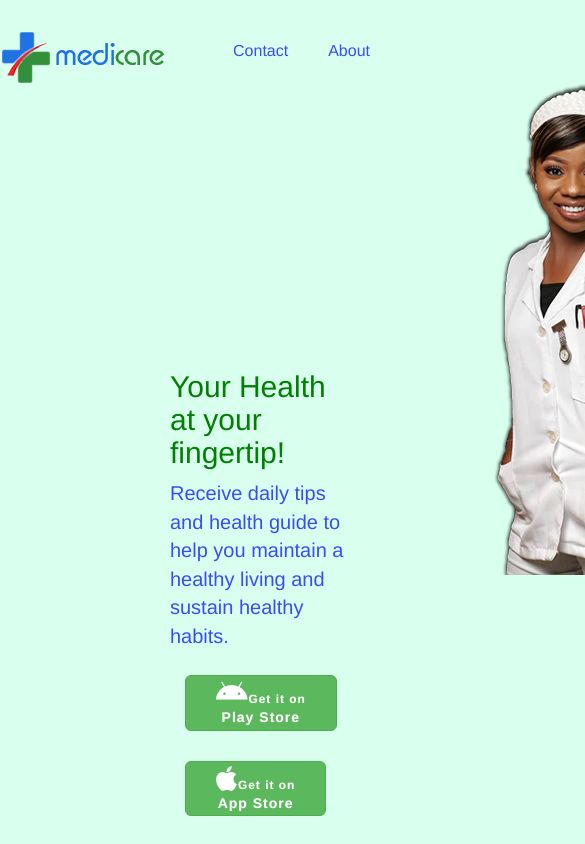
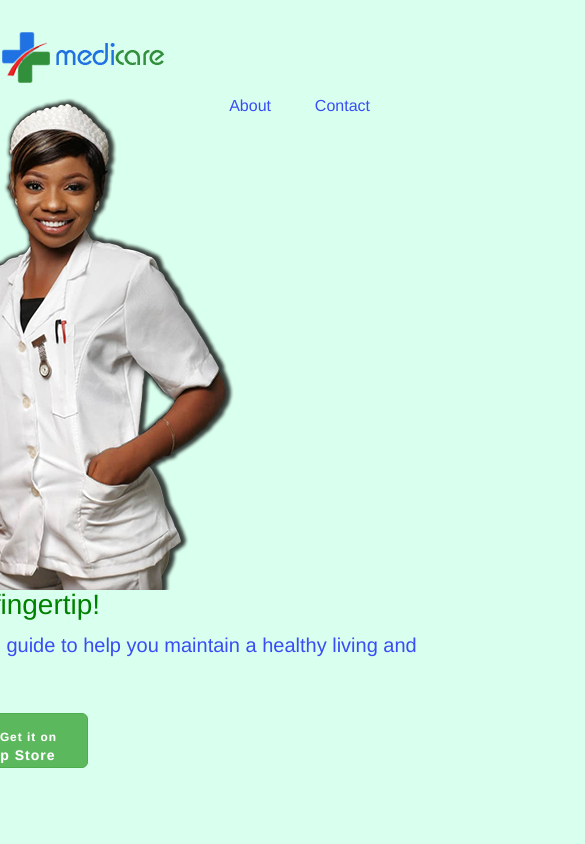
Before and after one commit to iamdejean/Medicare-Landing-page, a plain HTML site: page index.html in a window 390 px wide. Shown: the top 844 px of the page, 585 px wide, since content can reach past the window. Drawn offline with nearby package versions, Linux system fonts and the light colour scheme.

Commit message:
Update style.css

```diff
--- a/css/style.css
+++ b/css/style.css
@@ -5,11 +5,6 @@ body{
 .container-2{
     display: flex;
 }
-
-.container-2 #box-2{
-    align-content: flex-end;
-}
-
 
 header{
     padding-top: 30px;
@@ -22,7 +17,6 @@ header a{
 }
 
 header li{
-    float: right;
     display: inline;
     padding: 0 20px 0 20px;
 }
@@ -75,30 +69,27 @@ p{
     font-weight: 700;
 }
 
-#page-nav label, #hamburger {
-    display: none;
+.box-1{
+    flex: 2 ;
 }
 
-#page-nav ul li {
-    display: inline-block;
+.box-2{
+    flex: 1;
 }
 
-@media screen and (max-width: 768px){
+@media screen and (max-width:768px) {
+    .container-2 {
+        flex-direction: column;
+        align-items: center;
+    }
+    .box-1{
+        order: 2;
+        width: 400%;
 
-    #page-nav label {
-      display: inline-block;
-      color: #394cf5;
     }
 
-    #page-nav ul, #hamburger  {
-      display: none;
-    }
-    #page-nav input:checked ~ ul {
-      display: block;
+    h1{
+        margin-top:0;
+        font-size: 28px;
     }
 }
-@media screen and (max-width:768px) {
-    .box-1, .box-2, #page-nav{
-        flex-direction: column;
-    }
-  }
```
